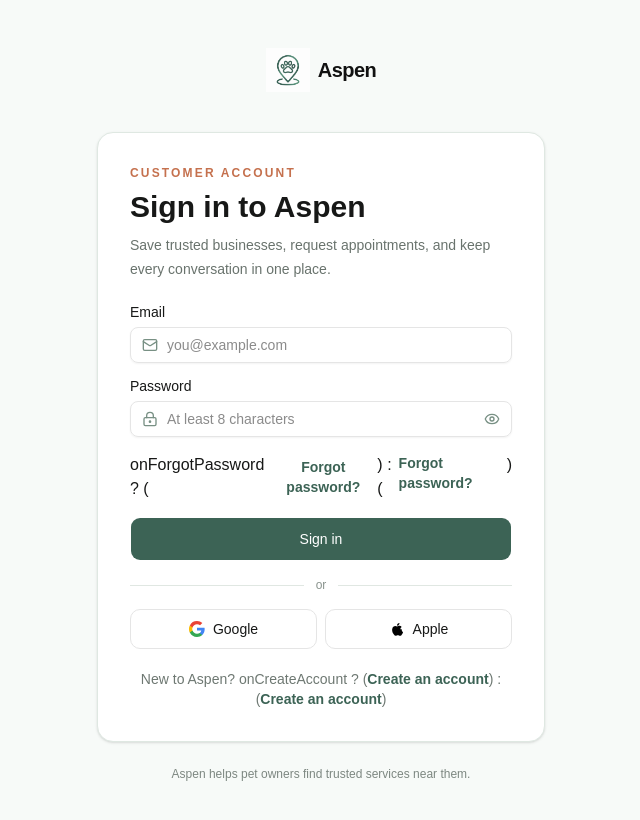
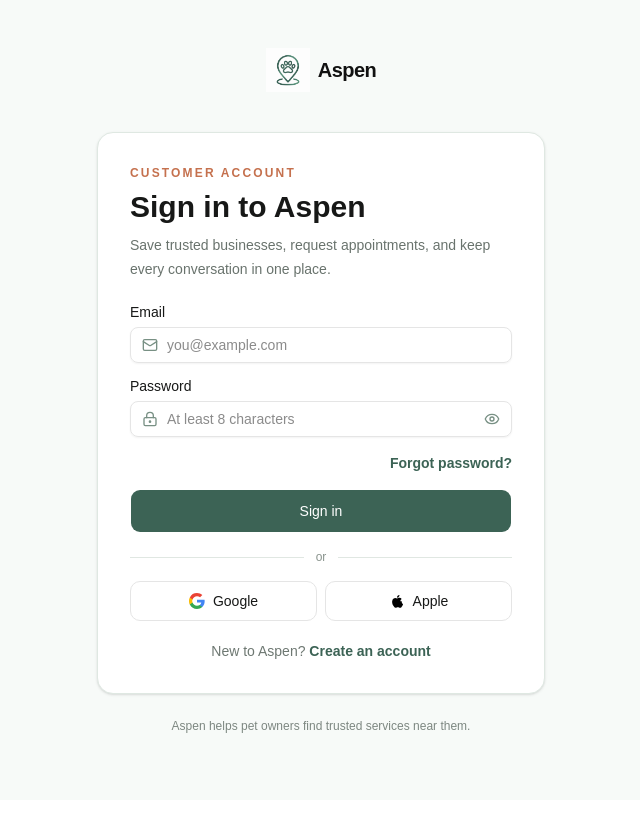
Before and after one commit to GarudaKurt/Aspen, a Next.js app: page /login in a window 1280 px wide. Shown: the top 820 px of the page, without its empty margins (319-959 px from the left). Built offline with nearby package versions, Linux system fonts and the light colour scheme.

Commit message:
Fix auth modal callback rendering and code validation

```diff
--- a/src/features/auth/components/auth-form.tsx
+++ b/src/features/auth/components/auth-form.tsx
@@ -134,7 +134,7 @@ export function AuthForm({
   const handleVerificationSubmit = (event: FormEvent<HTMLFormElement>) => {
     event.preventDefault();
     const code = verificationCode.trim();
-    if (!/^\\d{6}$/.test(code)) {
+    if (!/^\d{6}$/.test(code)) {
       setVerificationError("Enter the 6-digit verification code.");
       return;
     }
@@ -183,7 +183,7 @@ export function AuthForm({
             maxLength={6}
             value={verificationCode}
             onChange={(event) => {
-              setVerificationCode(event.target.value.replace(/\\D/g, ""));
+              setVerificationCode(event.target.value.replace(/\D/g, ""));
               setVerificationError("");
             }}
             placeholder="000000"
@@ -294,7 +294,7 @@ export function AuthForm({
 
         {mode === "login" && (
           <div className="flex justify-end">
-            onForgotPassword ? (
+            {onForgotPassword ? (
               <button
                 type="button"
                 onClick={onForgotPassword}
@@ -306,7 +306,7 @@ export function AuthForm({
               <Link href="/forgot-password" className="text-sm font-semibold text-[#3c6355] hover:underline">
                 Forgot password?
               </Link>
-            )
+            )}
           </div>
         )}
 
@@ -334,7 +334,7 @@ export function AuthForm({
       {mode === "login" && (
         <p className="mt-5 text-center text-sm text-[#6e7872]">
           New to Aspen?{" "}
-          onCreateAccount ? (
+          {onCreateAccount ? (
             <button type="button" onClick={onCreateAccount} className="font-semibold text-[#3c6355] hover:underline">
               Create an account
             </button>
@@ -342,13 +342,13 @@ export function AuthForm({
             <Link href="/signup" className="font-semibold text-[#3c6355] hover:underline">
               Create an account
             </Link>
-          )
+          )}
         </p>
       )}
       {mode === "signup" && (
         <p className="mt-5 text-center text-sm text-[#6e7872]">
           Already have an account?{" "}
-          onSignIn ? (
+          {onSignIn ? (
             <button type="button" onClick={onSignIn} className="font-semibold text-[#3c6355] hover:underline">
               Sign in
             </button>
@@ -356,12 +356,24 @@ export function AuthForm({
             <Link href="/login" className="font-semibold text-[#3c6355] hover:underline">
               Sign in
             </Link>
-          )
+          )}
         </p>
       )}
       {(mode === "forgot" || mode === "reset") && (
         <p className="mt-5 text-center text-sm text-[#6e7872]">
-          <Link href="/login" className="font-semibold text-[#3c6355] hover:underline">Back to sign in</Link>
+          {onSignIn ? (
+            <button
+              type="button"
+              onClick={onSignIn}
+              className="font-semibold text-[#3c6355] hover:underline"
+            >
+              Back to sign in
+            </button>
+          ) : (
+            <Link href="/login" className="font-semibold text-[#3c6355] hover:underline">
+              Back to sign in
+            </Link>
+          )}
         </p>
       )}
 
```
